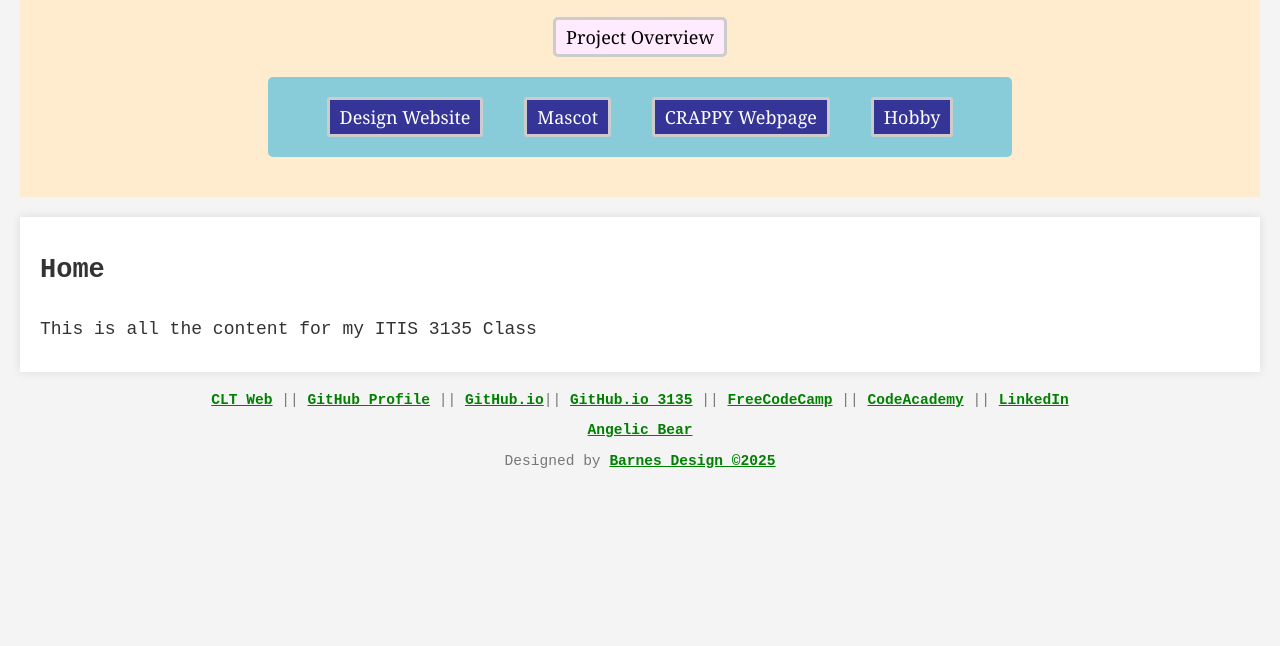
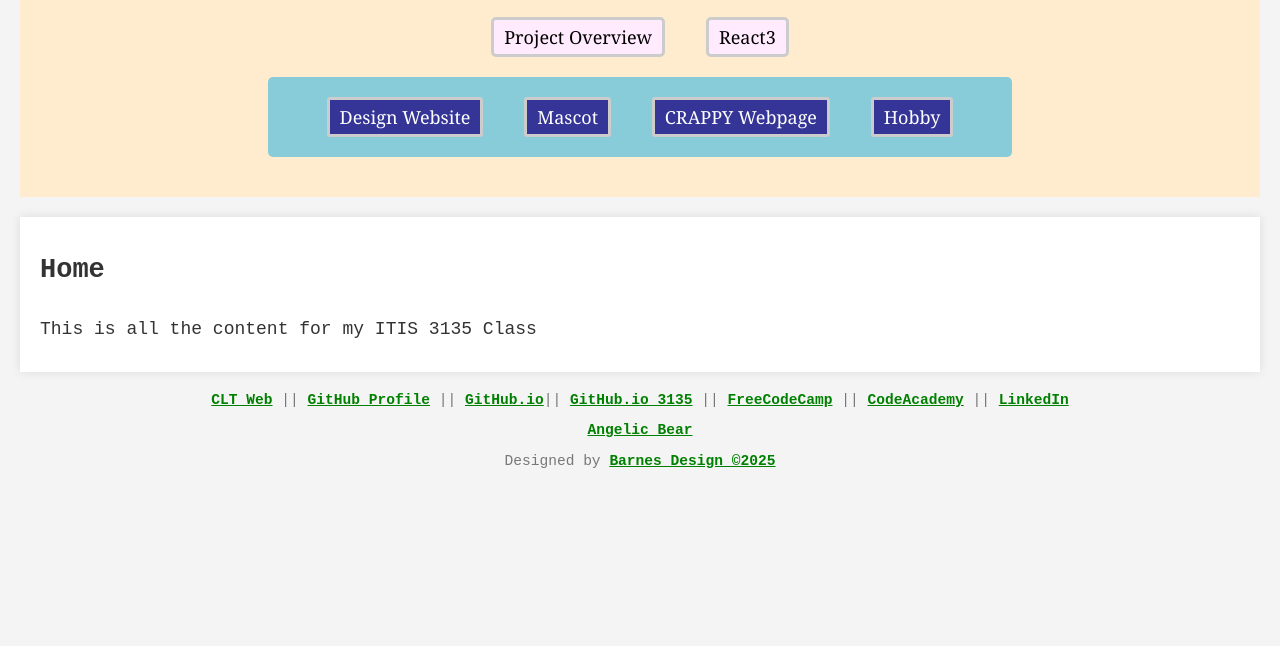
Before and after one commit to adambarnes917/adambarnes917.github.io, a plain HTML site: page itis3135/index.html in a window 1280 px wide. Shown: the part 154-800 px from the top of the page. Drawn offline with Linux system fonts and the light colour scheme.

Commit message:
Update header.html

```diff
--- a/itis3135/components/header.html
+++ b/itis3135/components/header.html
@@ -8,6 +8,7 @@
         <a href="fccfsjs_outline.html"><div>FCC FSJS Outline</div></a>
         <a href="intro_form.html"><div>Introduction Form</div></a>
         <a href="project_overview.html"><div>Project Overview</div></a>
+        <a href="https://itis3135-react-abarne94.vercel.app/"><div>React3</div></a>
     </nav>
     <nav class="secondnav">
 
```
